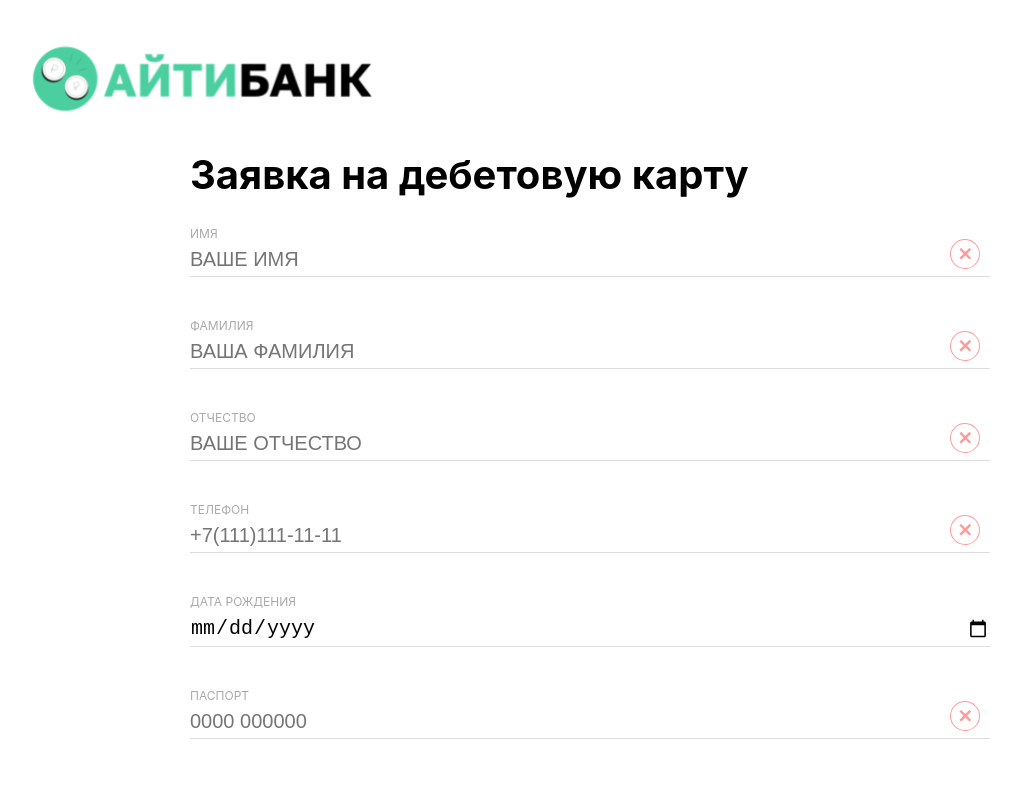
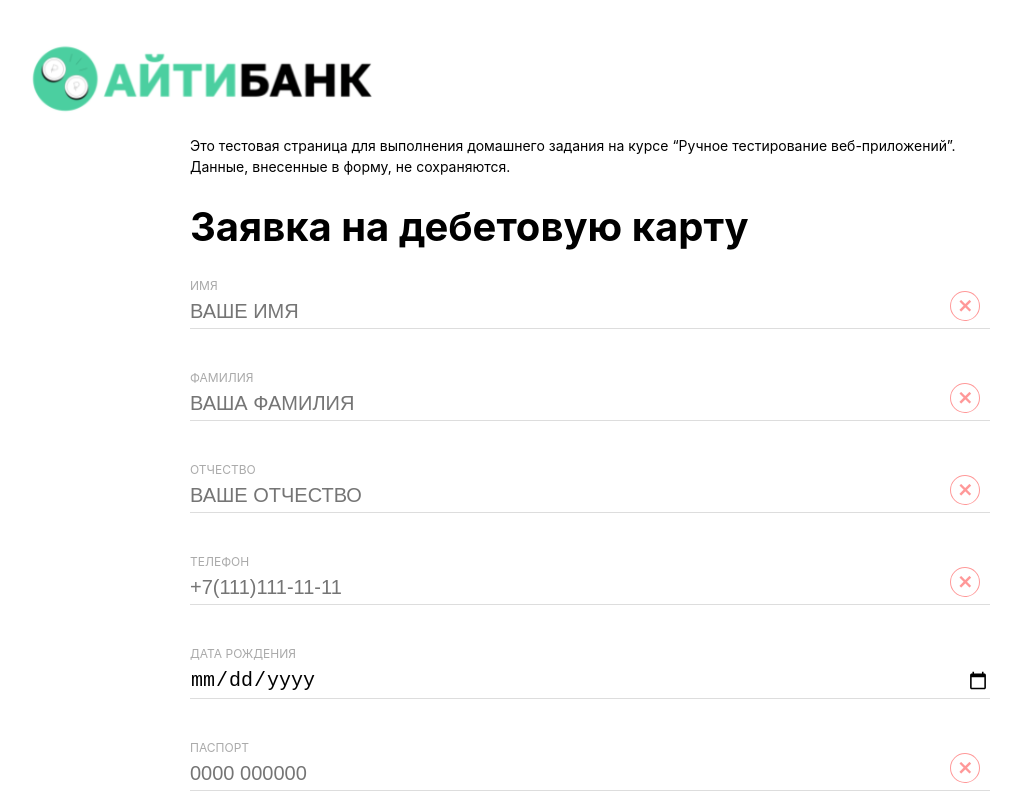
Before and after one commit to netology-code/iqa-testing-form, a React (Vite) app: page / in a window 1280 px wide. Shown: the top 800 px of the page, without its empty margins (50-1071 px from the left). Built offline with nearby package versions, Linux system fonts and the light colour scheme; the HTML template or start-up script is replaced by a standard one.

Commit message:
add info and change valid

```diff
--- a/src/App.css
+++ b/src/App.css
@@ -8,6 +8,13 @@
     width: 100%;
     max-width: 1200px;
     margin: 0 auto;
+}
+
+.info-box {
+    width: 100%;
+    max-width: 800px;
+    margin: 10px auto;
+    font-size: 14px;
 }
 
 .form-box {
--- a/src/App.tsx
+++ b/src/App.tsx
@@ -9,6 +9,7 @@ function App() {
         <div className='logo'>
             <img src={logoImg} alt="" />
         </div>
+        <div className='info-box'>Это тестовая страница для выполнения домашнего задания на курсе “Ручное тестирование веб-приложений”. Данные, внесенные в форму, не сохраняются.</div>
         <div className='form-box'>
             <Form />
         </div>
--- a/src/components/Form.tsx
+++ b/src/components/Form.tsx
@@ -133,6 +133,11 @@ export const Form = () => {
                 tempIsValidObj[propValue] = false;
                 tempTextErr[propValue] = 'Поле должно быть заполнено';
             }
+            if (propValue === 'surname' && inputsValue[propValue].includes('-')) {
+                isEmpty = true;
+                tempIsValidObj[propValue] = false;
+                tempTextErr[propValue] = 'Что-то пошло не так';
+            }
         }
 
         if (isEmpty) {
@@ -147,6 +152,7 @@ export const Form = () => {
                 return;
             }
         }
+
 
         const result = await fetch(import.meta.env.VITE_URL, {
             method: 'post',
@@ -167,8 +173,8 @@ export const Form = () => {
         //     console.log(data);
         // }
 
-        setisValidInp(isValidInputs);
-        setInputsValue(initialState);
+        // setisValidInp(isValidInputs);
+        // setInputsValue(initialState);
     }
 
 
```
